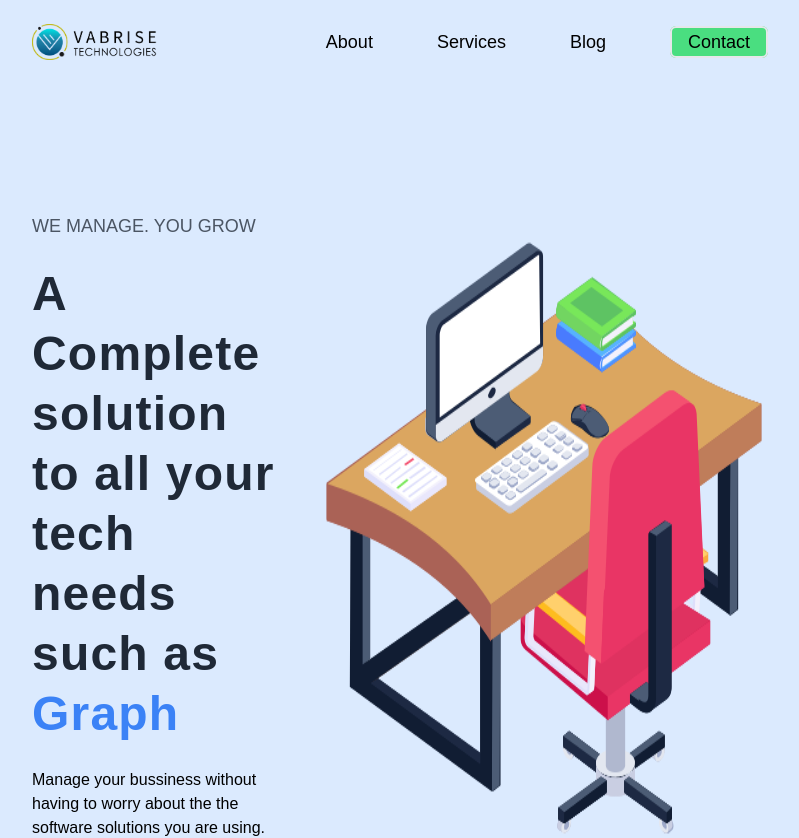
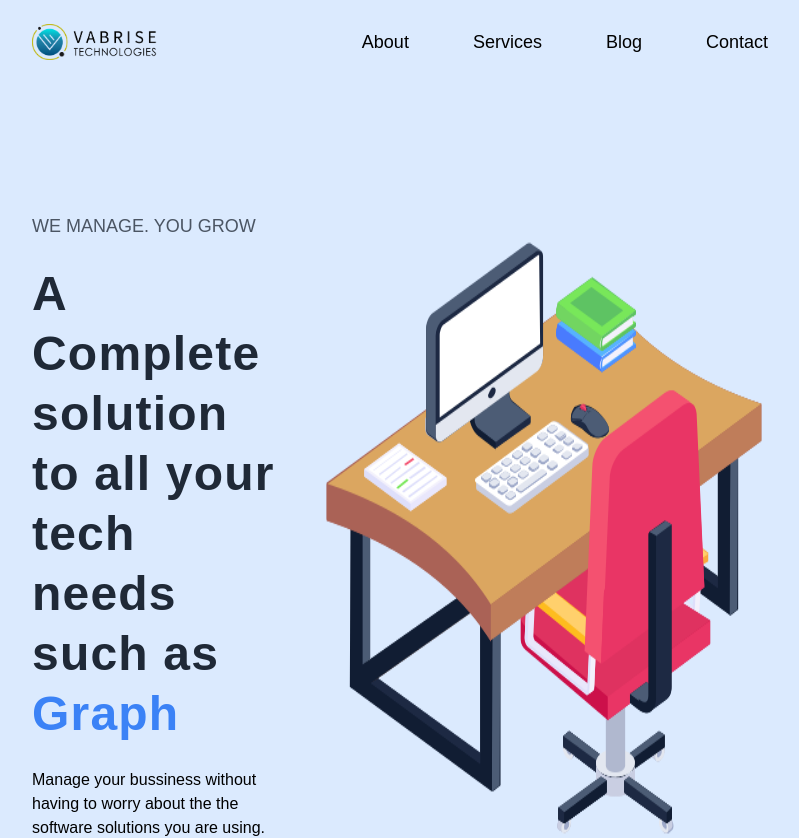
Before and after one commit to Andrew-Ochieng/Vabrise, a React (Create React App) app: page / in a window 1280 px wide. Shown: the top 838 px of the page, without its empty margins (224-1023 px from the left). Built offline with nearby package versions, Linux system fonts and the light colour scheme; no server answers.

Commit message:
cleanup menu links code

```diff
--- a/src/components/Navbar.js
+++ b/src/components/Navbar.js
@@ -10,54 +10,39 @@ const Navbar = () => {
         menuRef.current.classList.toggle("hidden")
     }
 
+    let links = [
+        {name: "About", link: "/about"},
+        {name: "Services", link: "/services"},
+        {name: "Blog", link: "/blog"},
+        {name: "Contact", link: "/contact"}
+    ]
+
     return (
-        <div className="">
+        <>
             <nav className='md:py-6 py-4'>
-                <div className="navbar justify-between items-center " >
+                <div className="navbar md:flex justify-between items-center " >
                     <div className='flex items-center justify-between'>
                         <Link to='/' className='md:text-3xl text-2xl uppercase font-semibold '>
                             <img className="md:w-32 w-28" src={logo} alt="Logo.." />
                         </Link>
-
-                        <ul className="md:flex items-center md:text-lg font-medium hidden">
-                            <li className='md:mx-8 md:my-0 my-2'>
-                                <Link to='/about'>About</Link>
-                            </li>
-                            <li className='md:mx-8 md:my-0 my-2'>
-                                <Link to='/services'>Services</Link>
-                            </li>
-                            <li className='md:mx-8 md:my-0 my-2'>
-                                <Link to='/blog'>Blog</Link>
-                            </li>
-                            <li className='md:mx-8 md:my-0 my-2'>
-                                <Link className="border-2 bg-green-400 px-4 py-1 hover:bg-green-600 duration-500 hover:text-white rounded-md" to='/contact'>Contact</Link>
-                            </li>
-                        </ul>
 
                         <button onClick={showMenu} className="md:hidden">
                             <FaBars />
                         </button>
                     </div>
 
-                    <div ref={menuRef} className="md:hidden block">
-                        <ul className="md:text-lg font-medium">
-                            <li className='md:mx-8 md:my-0 my-2'>
-                                <Link to='/about'>About</Link>
-                            </li>
-                            <li className='md:mx-8 md:my-0 my-2'>
-                                <Link to='/services'>Services</Link>
-                            </li>
-                            <li className='md:mx-8 md:my-0 my-2'>
-                                <Link to='/blog'>Blog</Link>
-                            </li>
-                            <li className='md:mx-8 md:my-0 my-2'>
-                                <Link className="border-2 bg-green-400 px-4 py-1 hover:bg-green-600 duration-500 hover:text-white rounded-md" to='/contact'>Contact</Link>
-                            </li>
+                    <div ref={menuRef} className="md:flex hidden ">
+                        <ul className="md:flex items-center md:text-lg font-medium">
+                            {links.map((link) => (
+                                <li className='md:mx-8 md:my-0 my-2'>
+                                    <Link to={link.link}>{link.name}</Link>
+                                </li>
+                            ))}
                         </ul>
                     </div>
                 </div>
             </nav>
-        </div>
+        </>
     );
 }
 
```
